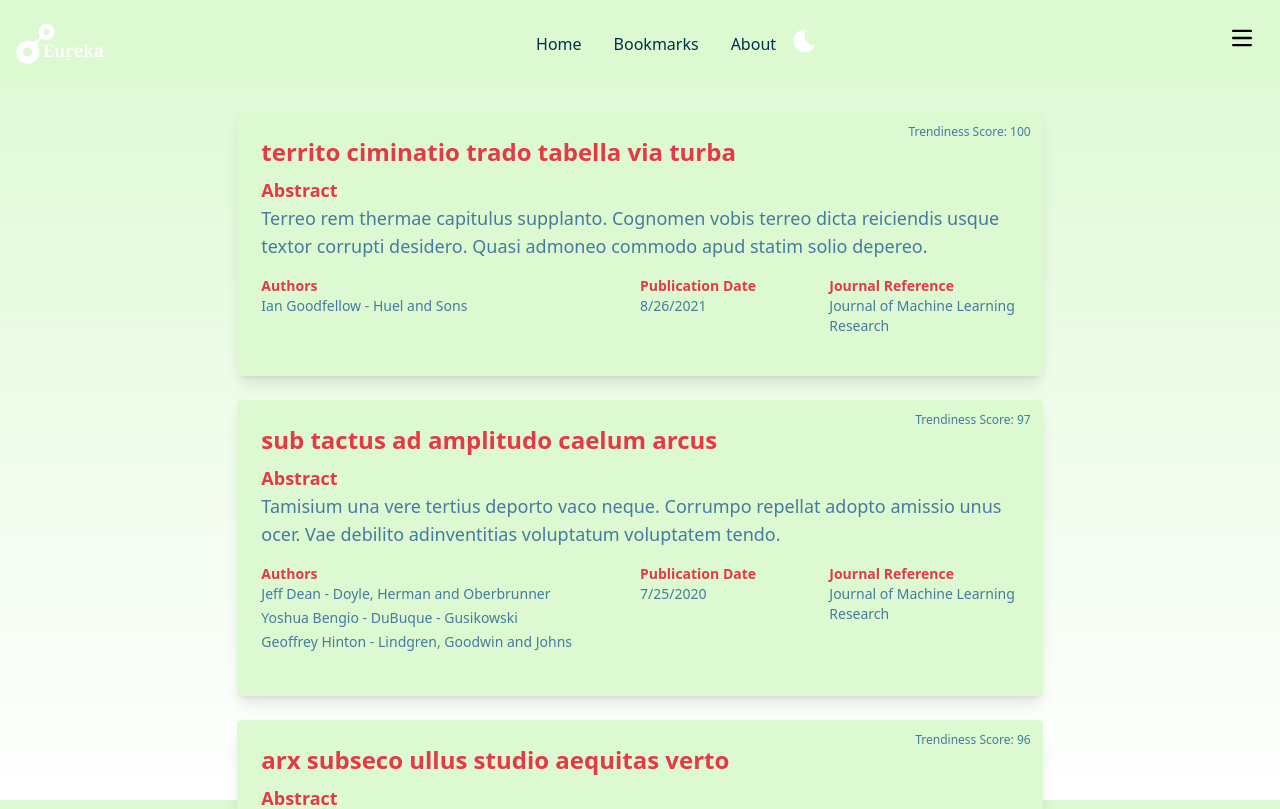
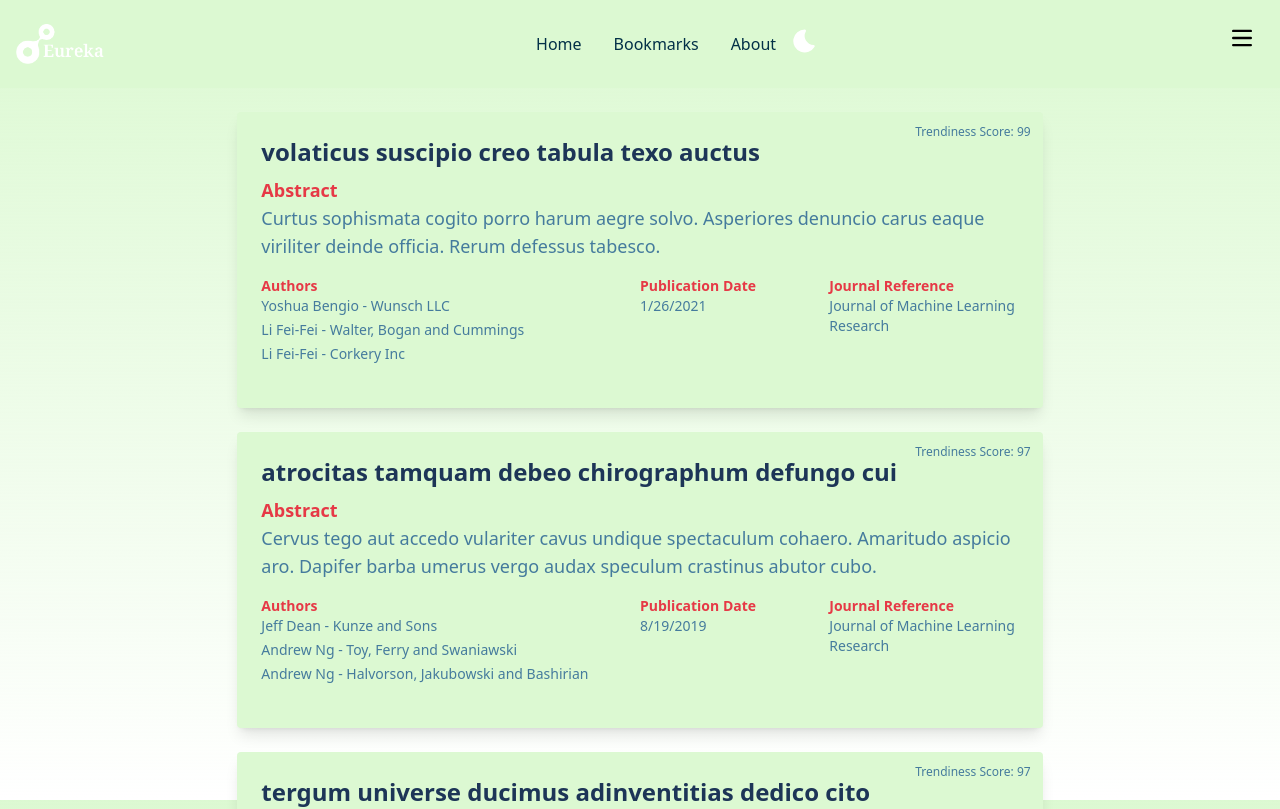
Before and after one commit to TarekAloui/eureka-website, a Next.js app: page / in a window 1280 px wide. Shown: the top 809 px of the page. Built offline with nearby package versions, Linux system fonts and the light colour scheme.

Commit message:
paper list implemented

```diff
--- a/package.json
+++ b/package.json
@@ -23,6 +23,7 @@
     "react": "18.2.0",
     "react-dom": "18.2.0",
     "react-icons": "^4.10.1",
+    "tailwind-scrollbar": "^3.0.4",
     "tailwindcss": "3.3.2",
     "typescript": "5.1.6"
   },
--- a/src/app/layout.tsx
+++ b/src/app/layout.tsx
@@ -16,7 +16,7 @@ export default function RootLayout({
 	return (
 		<html lang="en">
 			<Providers>
-				<body className="flex h-screen flex-col bg-gradient-to-b from-bg-start bg-fixed bg-no-repeat">
+				<body className="flex h-screen flex-col bg-gradient-to-b from-bg-start bg-fixed bg-no-repeat scrollbar-thin scrollbar-track-bg-end scrollbar-thumb-accent scrollbar-thumb-rounded">
 					<Appbar />
 					<div className="flex-1">{children}</div>
 				</body>
--- a/src/app/page.tsx
+++ b/src/app/page.tsx
@@ -1,11 +1,10 @@
 import { Appbar } from '@/components'
 import PaperList from '@/components/PaperList'
-import dummyData from '../lib/dummy/dummyPapers'
 
 export default function Home() {
 	return (
 		<main className="overflow-hidden">
-			{dummyData && <PaperList papers={dummyData} />}
+			<PaperList />
 		</main>
 	)
 }
--- a/src/app/papers/[id]/page.tsx
+++ b/src/app/papers/[id]/page.tsx
@@ -1,18 +1,31 @@
 'use client'
+import PaperDetails from '@/components/PaperDetails'
+import { Paper } from '@/lib/model/Paper'
 import { FC } from 'react'
 
 interface PaperDetailsPageProps {
 	params: {
 		id: string
 	}
+	searchParams: {
+		paperJSON: string
+	}
 }
 
 const PaperDetailsPage: FC<PaperDetailsPageProps> = ({
 	params,
+	searchParams,
 }: PaperDetailsPageProps) => {
-	const { id } = params
-	console.log(`Paper is ${id}`)
-	return <div className="container overflow-hidden">Paper is {id}</div>
+	const { paperJSON } = searchParams
+
+	// unpack the paper object from the query string
+	const paper: Paper = JSON.parse(paperJSON)
+
+	return (
+		<div className="container mx-auto h-full overflow-hidden">
+			<PaperDetails paper={paper} />
+		</div>
+	)
 }
 
 export default PaperDetailsPage
--- a/src/components/PaperDetails/RelatedTweets/index.tsx
+++ /dev/null
@@ -1,15 +0,0 @@
-// src/components/PaperDetails/RelatedTweets/index.tsx
-
-import styled from 'styled-components';
-
-const RelatedTweetsContainer = styled.div`
-  /* Add your tailwind or custom CSS here */
-`;
-
-export function RelatedTweets() {
-  return (
-    <RelatedTweetsContainer>
-      <div>RELATED TWEETS CONTENT HERE</div>
-    </RelatedTweetsContainer>
-  );
-}
--- /dev/null
+++ b/src/components/PaperDetails/index.tsx
@@ -0,0 +1,41 @@
+import { Paper } from '@/lib/model/Paper'
+import RelatedTweets from '@/components/RelatedTweets'
+import { FC } from 'react'
+
+interface PaperDetailsProps {
+	paper: Paper
+}
+
+const PaperDetails: FC<PaperDetailsProps> = ({ paper }: PaperDetailsProps) => (
+	<div className="flex h-full flex-col md:flex-row">
+		<div className="p-6 md:w-2/3">
+			<h2 className="mb-2 text-2xl font-bold text-foreground">
+				{paper.title}
+			</h2>
+			<p className="font-semibold text-primary">Abstract</p>
+			<p className="text-secondary">{paper.abstract}</p>
+			<p className="font-semibold text-primary">Authors</p>
+			<ul>
+				{paper.authors.map((author, index) => (
+					<li key={index} className="mb-1 text-secondary">
+						{author.name} - {author.affiliation}
+					</li>
+				))}
+			</ul>
+			<p className="font-semibold text-primary">Publication Date</p>
+			<p className="text-secondary">
+				{new Date(paper.pub_date).toLocaleDateString()}
+			</p>
+			<p className="font-semibold text-primary">Journal Reference</p>
+			<p className="text-secondary">{paper.journal_ref}</p>
+		</div>
+		<div className="rounded bg-secondary p-6 shadow md:w-1/3">
+			<h2 className="mb-2 text-lg font-bold text-foreground">
+				Related Tweets
+			</h2>
+			<RelatedTweets tweets={paper.relatedTweets} />
+		</div>
+	</div>
+)
+
+export default PaperDetails
--- a/src/components/PaperList/PaperItem/index.tsx
+++ b/src/components/PaperList/PaperItem/index.tsx
@@ -1,20 +1,36 @@
 import { Paper } from '@/lib/model/Paper'
 import Link from 'next/link'
-import { FC } from 'react'
+import { FC, useCallback } from 'react'
 
 interface PaperItemProps {
 	paper: Paper
 }
 
-const PaperItem: FC<PaperItemProps> = ({ paper }) => {
+const PaperItem: FC<PaperItemProps> = ({ paper }: PaperItemProps) => {
+	const paperJSON = JSON.stringify(paper)
+	const searchParams = new URLSearchParams()!
+	const createQueryString = useCallback(
+		(name: string, value: string) => {
+			const params = new URLSearchParams(searchParams)
+			params.set(name, value)
+
+			return params.toString()
+		},
+		[searchParams],
+	)
+
 	return (
 		<div className="relative mb-6 flex flex-col overflow-hidden rounded bg-bg-start p-6 shadow-lg">
 			<div className="absolute right-3 top-3 text-xs text-t-secondary">
 				Trendiness Score: {paper.trendiness_score}
 			</div>
 
-			<Link href={`/papers/${encodeURIComponent(paper.id)}`}>
-				<h2 className="mb-2 text-2xl font-bold text-primary hover:text-link">
+			<Link
+				href={`/papers/${encodeURIComponent(
+					paper.id,
+				)}?${createQueryString('paperJSON', paperJSON)}`}
+			>
+				<h2 className="mb-2 text-2xl font-bold text-foreground hover:text-link">
 					{paper.title}
 				</h2>
 			</Link>
--- a/src/components/PaperList/index.tsx
+++ b/src/components/PaperList/index.tsx
@@ -1,11 +1,12 @@
 import { Paper } from '@/lib/model/Paper'
 import PaperItem from './PaperItem'
+import { FC } from 'react'
+import { generateDummyData } from '@/lib/dummy/dummyPapers'
 
-interface PaperListProps {
-	papers: Paper[]
-}
+const PaperList: FC = () => {
+	const papers: Paper[] = generateDummyData()[0]
 
-const PaperList: React.FC<PaperListProps> = ({ papers }) => (
+	return (
 		<div className="container mx-auto w-2/3 place-content-center p-6">
 			{papers
 				.sort((a, b) => b.trendiness_score - a.trendiness_score)
@@ -14,5 +15,6 @@ const PaperList: React.FC<PaperListProps> = ({ papers }) => (
 				))}
 		</div>
 	)
+}
 
 export default PaperList
--- /dev/null
+++ b/src/components/RelatedTweets/TweetItem/index.tsx
@@ -0,0 +1,21 @@
+import { Tweet } from '@/lib/model/Tweet'
+
+interface TweetItemProps {
+	tweet: Tweet
+}
+
+const TweetItem: React.FC<TweetItemProps> = ({ tweet }) => (
+	<div className="m-2 rounded border border-t-secondary bg-bg-start p-4">
+		<a href={tweet.url} className="font-bold text-primary">
+			{tweet.user_name}
+		</a>
+		<p className="text-secondary">{tweet.text}</p>
+		<p className="text-xs text-secondary">
+			{new Date(tweet.date).toLocaleDateString()}
+		</p>
+		<p className="text-xs text-secondary">Retweets: {tweet.retweets}</p>
+		<p className="text-xs text-secondary">Likes: {tweet.likes}</p>
+	</div>
+)
+
+export default TweetItem
--- /dev/null
+++ b/src/components/RelatedTweets/index.tsx
@@ -0,0 +1,16 @@
+import { Tweet } from '@/lib/model/Tweet'
+import TweetItem from './TweetItem'
+
+interface TweetListProps {
+	tweets: Tweet[]
+}
+
+const RelatedTweets: React.FC<TweetListProps> = ({ tweets }) => (
+	<div className="h-full space-y-4 overflow-auto scrollbar-thin scrollbar-track-accent-secondary scrollbar-thumb-accent scrollbar-thumb-rounded">
+		{tweets.map((tweet) => (
+			<TweetItem key={tweet.url} tweet={tweet} />
+		))}
+	</div>
+)
+
+export default RelatedTweets
--- a/src/lib/dummy/dummyPapers.ts
+++ b/src/lib/dummy/dummyPapers.ts
@@ -55,7 +55,9 @@ function generateDummyTweets(count: number): Tweet[] {
 }
 
 // Function to generate dummy data
-function generateDummyData(numPapers = 50): c {
+const generateDummyData = (
+	numPapers = 50,
+): [Paper[], { [key: string]: Paper }] => {
 	const data: Paper[] = []
 	const paperDict: { [key: string]: Paper } = {}
 	for (let i = 0; i < numPapers; i++) {
@@ -83,16 +85,10 @@ function generateDummyData(numPapers = 50): c {
 		data.push(paper)
 		paperDict[paper.id] = paper
 	}
+
+	// saving in local storage
 	return [data, paperDict]
 }
 
-// Generate the dummy data
-const [dummyData, dummyDataDict] = generateDummyData()
-
-const getPaperById = (id: String) => {
-	return dummyDataDict[id]
-}
-
 // Export both variables
-export { dummyData, dummyDataDict, getPaperById }
-export default dummyData
+export { generateDummyData }
--- a/tailwind.config.js
+++ b/tailwind.config.js
@@ -27,11 +27,12 @@ module.exports = {
 				success: 'var(--success)',
 				warning: 'var(--warning)',
 				info: 'var(--info)',
+				accent: 'var(--accent-primary)',
 				'accent-primary': 'var(--accent-primary)',
 				'accent-secondary': 'var(--accent-secondary)',
 			},
 		},
 	},
-	plugins: [],
+	plugins: [require('tailwind-scrollbar')({ nocompatible: true })],
 	darkMode: 'class',
 }
```
Also changed, not shown: 1 other file (tests, documents, lock files or other folders). Lines whose indentation alone changed are shown as unchanged.
